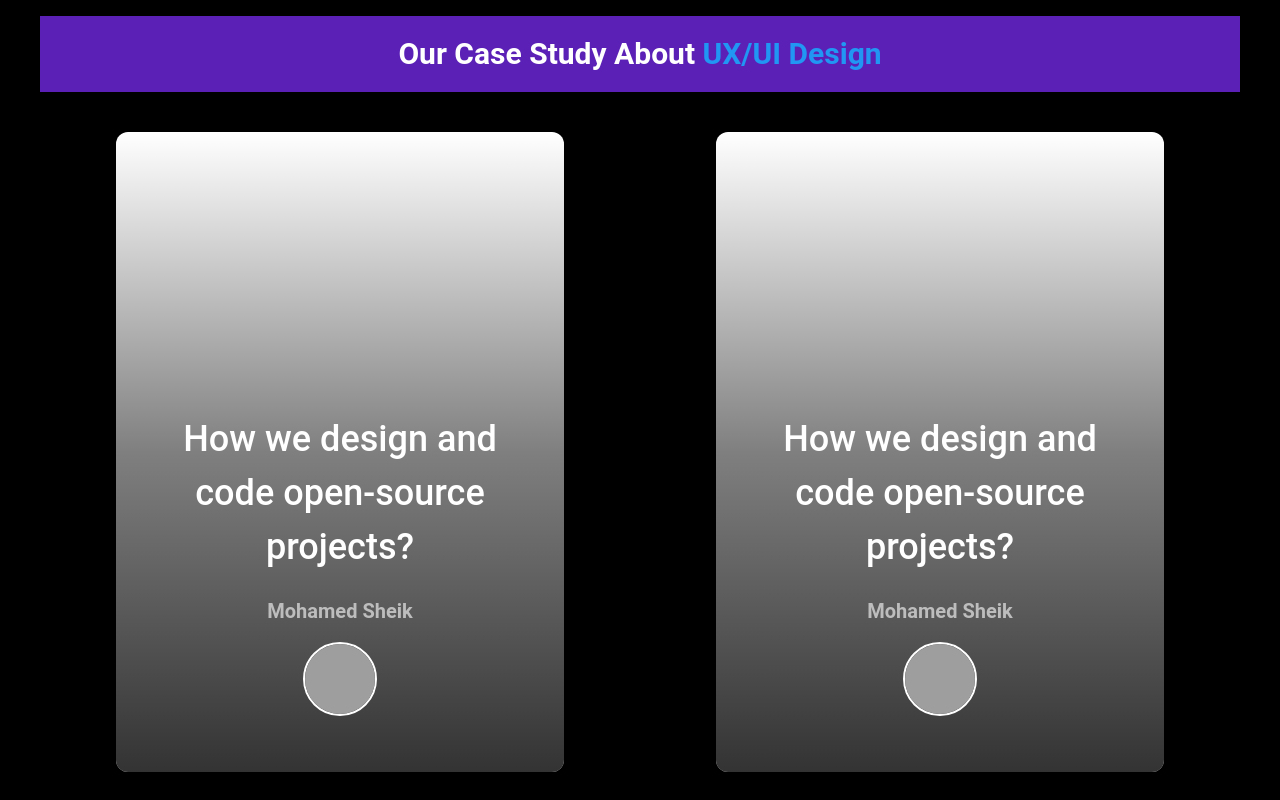
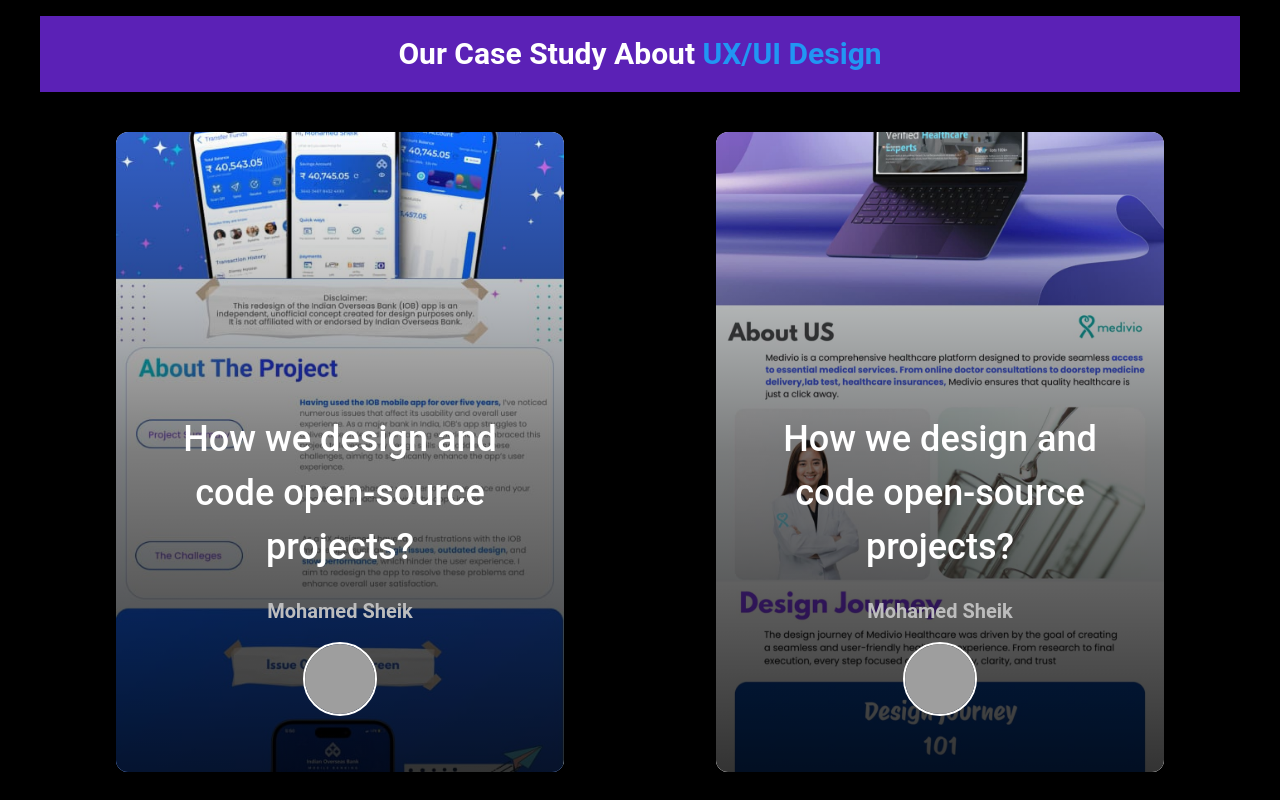
Before and after one commit to codingisf/cyberweep, a React (Vite) app: page /service in a window 1280 px wide. Shown: the part 1120-1920 px from the top of the page. Built offline with nearby package versions, Linux system fonts and the light colour scheme; grey boxes are pictures that could not be loaded.

Commit message:
Update ServicePage.jsx

```diff
--- a/src/Pages/ServicePage.jsx
+++ b/src/Pages/ServicePage.jsx
@@ -152,7 +152,8 @@
       floated={false}
       shadow={false}
       color="transparent"
-      className="absolute inset-0 m-0 h-full w-full rounded-none bg-[url('/casestudy1.jpg')] bg-cover bg-center"
+     className="absolute inset-0 m-0 h-full w-full rounded-none"
+       style={{ backgroundImage: "url('/casestudy1.jpg')", backgroundSize: "cover", backgroundPosition: "center" }}
     >
       <div className="to-bg-black-10 absolute inset-0 h-full w-full bg-gradient-to-t from-black/80 via-black/50" />
     </CardHeader>
@@ -189,12 +190,14 @@
     shadow={false}
     className="relative grid h-[40rem] mx-auto w-full max-w-[28rem] items-end justify-center overflow-hidden text-center"
   >
-    <CardHeader
-      floated={false}
-      shadow={false}
-      color="transparent"
-      className="absolute inset-0 m-0 h-full w-full rounded-none bg-[url('/casestudy2.jpg')] bg-cover bg-center"
-    >
+<CardHeader
+  floated={false}
+  shadow={false}
+  color="transparent"
+  className="absolute inset-0 m-0 h-full w-full rounded-none"
+  style={{ backgroundImage: "url('/casestudy2.jpg')", backgroundSize: "cover", backgroundPosition: "center" }}
+>
+
       <div className="to-bg-black-10 absolute inset-0 h-full w-full bg-gradient-to-t from-black/80 via-black/50" />
     </CardHeader>
     <CardBody className="relative py-14 px-6 md:px-12">
```
